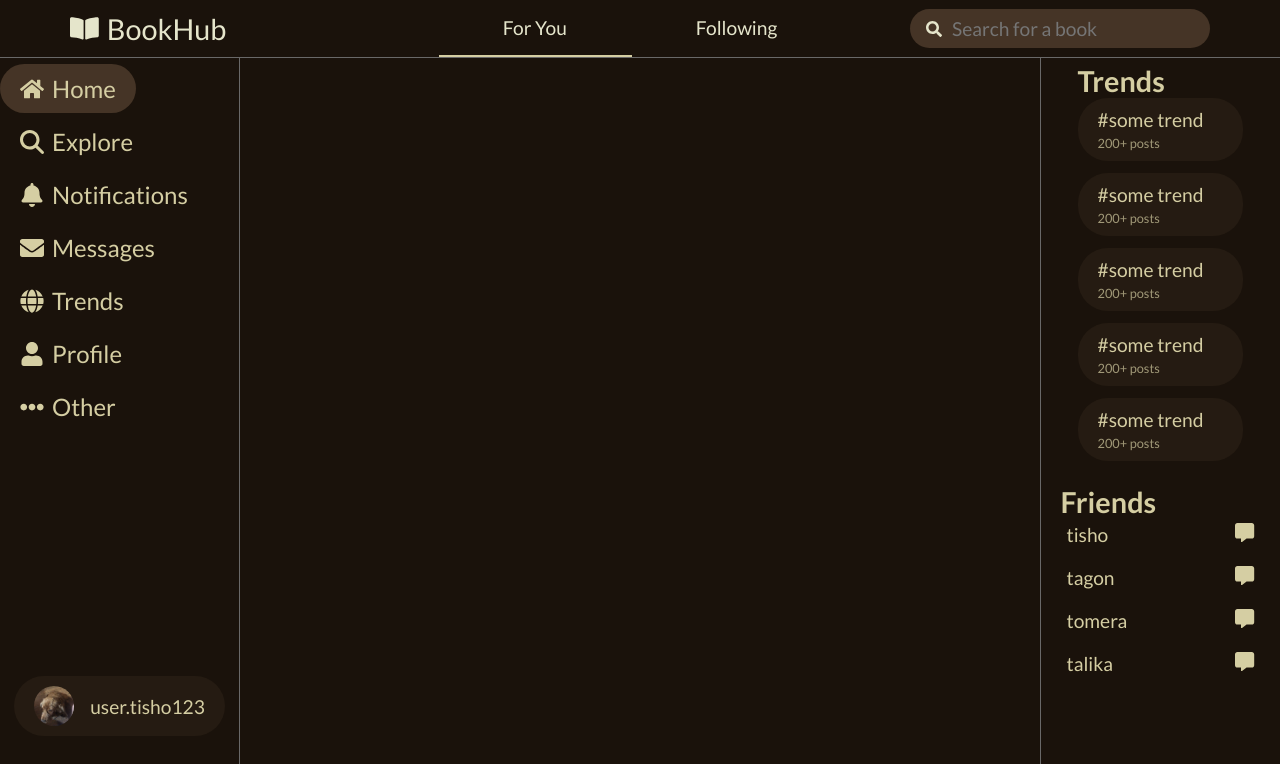
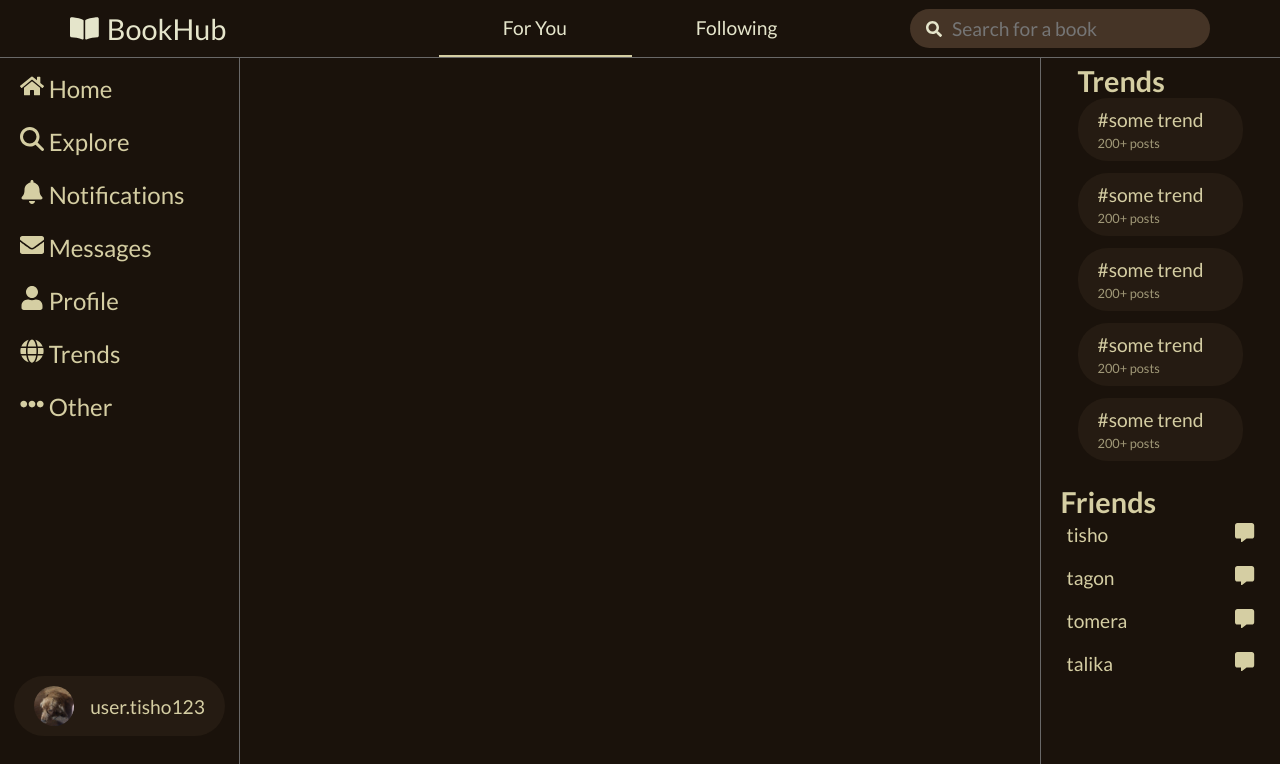
Before and after one commit to alikpashaevi/BookHub, a React (Vite) app in the folder client/: page / in a window 1280 px wide. Shown: the top 764 px of the page. Built offline with nearby package versions, Linux system fonts and the light colour scheme.

Commit message:
Active Sidebar

```diff
--- a/client/src/components/Sidebar.css
+++ b/client/src/components/Sidebar.css
@@ -56,6 +56,12 @@ aside {
 
 }
 
+.sidebar-user:hover {
+  background-color: rgb(83, 76, 76);
+  color: white;
+  border: 1px solid white;
+}
+
 .sidebar-profile-pic {
   border-radius: 50%;
   width: 40px;
--- a/client/src/components/Sidebar.jsx
+++ b/client/src/components/Sidebar.jsx
@@ -1,20 +1,26 @@
-import React from 'react'
+import React, {useState} from 'react'
 import './Sidebar.css'
 import { FaBell, FaHome, FaEnvelope, FaUser, FaGlobe, FaEllipsisH } from "react-icons/fa";
 import { FaMagnifyingGlass } from "react-icons/fa6";
 import profilePic from "../assets/images/profile-pic.png";
 
 const Sidebar = () => {
+  const [activeSideBar, setActiveSideBar] = useState("")
+
+  function selectSideBar(props) {
+      setActiveSideBar(props.currentTarget.getAttribute('v'));
+  }
+
   return (
     <aside>
       <ul className='sidebar-components'>
-        <li className="sidebar-component active"><a href=""><FaHome />Home</a></li>
-        <li className="sidebar-component"><a href="/"><FaMagnifyingGlass />Explore</a></li>
-        <li className="sidebar-component"><a href="/"><FaBell />Notifications</a></li>
-        <li className="sidebar-component"><a href="/"><FaEnvelope />Messages</a></li>
-        <li className="sidebar-component"><a href="/"><FaGlobe />Trends</a></li>
-        <li className="sidebar-component"><a href="/"><FaUser />Profile</a></li>
-        <li className="sidebar-component"><a href="/"><FaEllipsisH />Other</a></li>
+        <li className={`sidebar-component ${activeSideBar === "Home" ? "active" : ""}` }  v="Home" onClick={selectSideBar}><FaHome /> Home</li>
+        <li className={`sidebar-component ${activeSideBar === "Explore" ? "active" : ""}` } v="Explore" onClick={selectSideBar}><FaMagnifyingGlass /> Explore</li>
+        <li className={`sidebar-component ${activeSideBar === "Notifications" ? "active" : ""}` } v="Notifications" onClick={selectSideBar}><FaBell /> Notifications</li>
+        <li className={`sidebar-component ${activeSideBar === "Messages" ? "active" : ""}` } v="Messages"onClick={selectSideBar} ><FaEnvelope /> Messages</li>
+        <li className={`sidebar-component ${activeSideBar === "Profile" ? "active" : ""}` } v="Profile" onClick={selectSideBar}><FaUser /> Profile</li>
+        <li className={`sidebar-component ${activeSideBar === "Trends" ? "active" : ""}` } v="Trends" onClick={selectSideBar}><FaGlobe /> Trends</li>
+        <li className={`sidebar-component ${activeSideBar === "Other" ? "active" : ""}` } v="Other" onClick={selectSideBar}><FaEllipsisH /> Other</li>
       </ul>
       <div className='sidebar-user'><img className='sidebar-profile-pic' src={profilePic} alt="profile picture" />user.tisho123</div>
     </aside>
```
Also changed, not shown: 1 other file (tests, documents, lock files or other folders).
